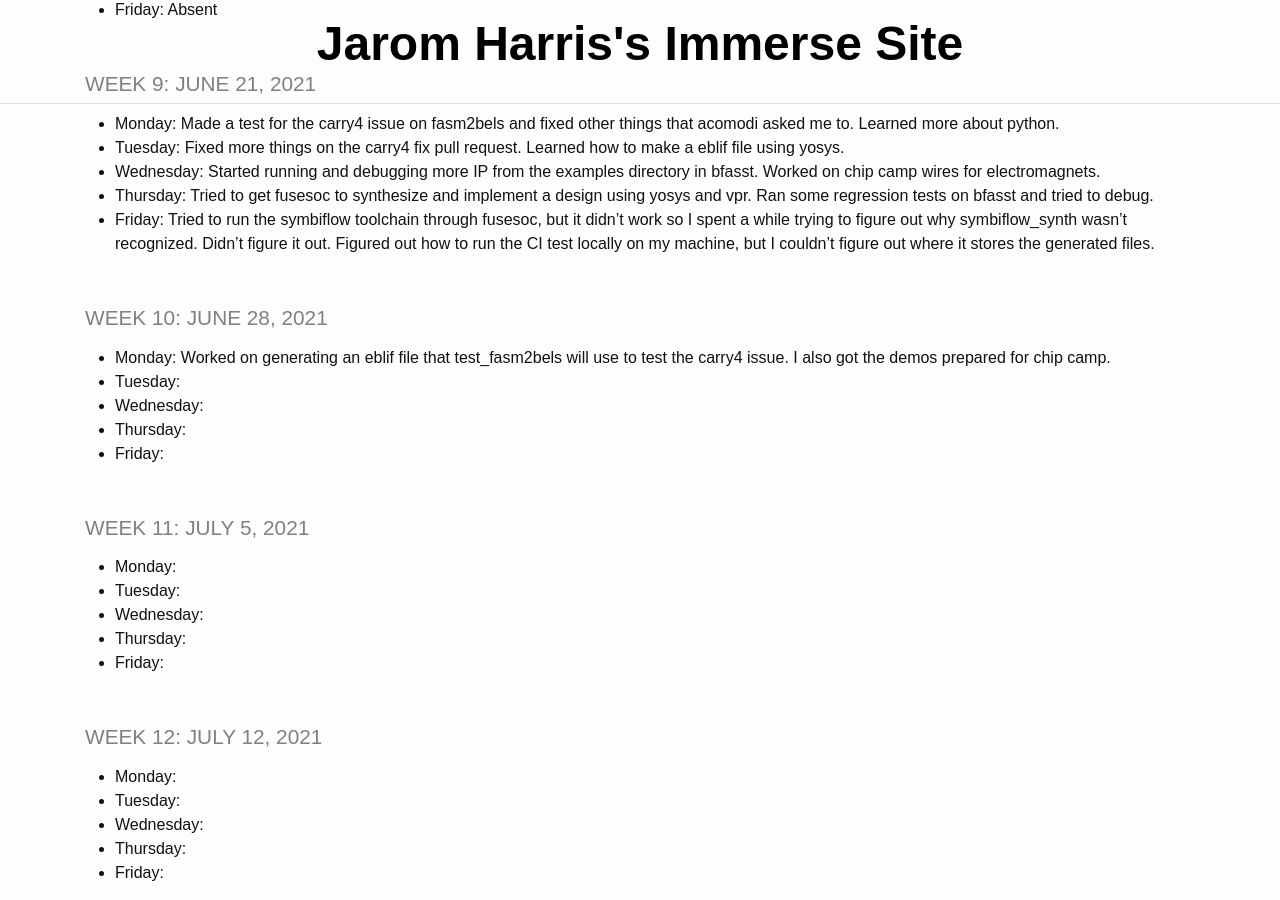
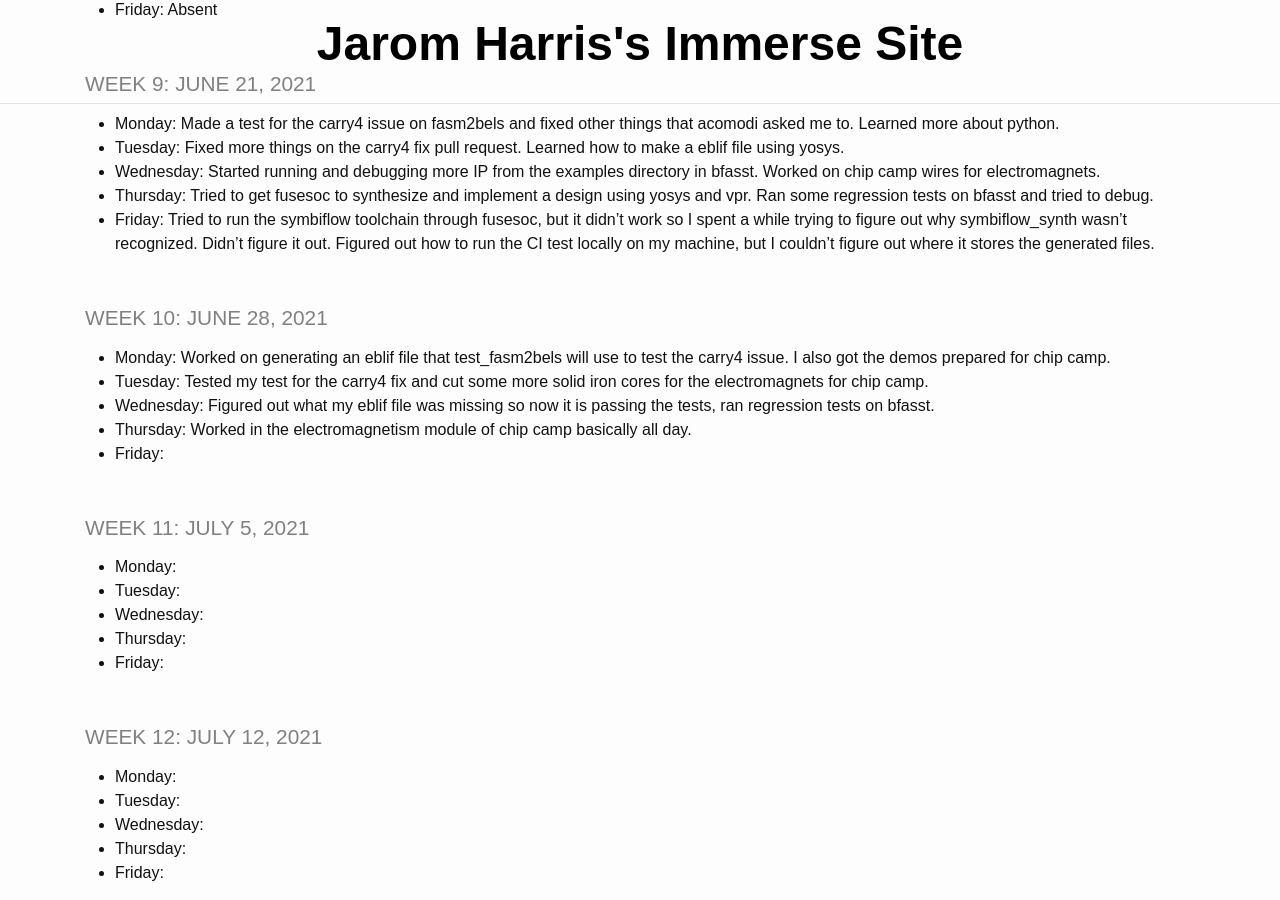
Before and after one commit to jaromharris/immerse, a Jekyll site: the page built from index.md, in a window 1280 px wide and 900 px high, scrolled down 1878 px. Built offline with Jekyll 4.4.1, drawn with Linux system fonts in a browser that asks for light colours.

Commit message:
Update index.md

```diff
--- a/index.md
+++ b/index.md
@@ -69,9 +69,9 @@ title: IMMERSE Log
 
 ### Week 10: June 28, 2021
 * **Monday**: Worked on generating an eblif file that test_fasm2bels will use to test the carry4 issue. I also got the demos prepared for chip camp.
-* **Tuesday**:
-* **Wednesday**:
-* **Thursday**:
+* **Tuesday**: Tested my test for the carry4 fix and cut some more solid iron cores for the electromagnets for chip camp.
+* **Wednesday**: Figured out what my eblif file was missing so now it is passing the tests, ran regression tests on bfasst.
+* **Thursday**: Worked in the electromagnetism module of chip camp basically all day.
 * **Friday**:
 
 ### Week 11: July 5, 2021
```
